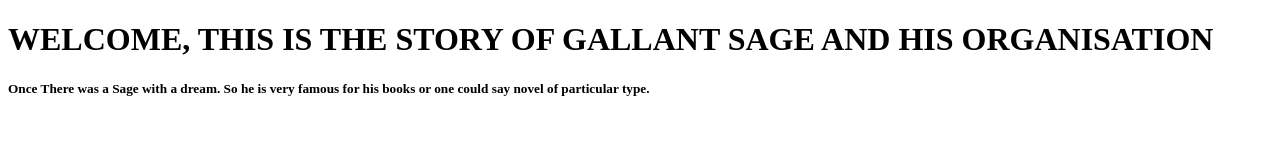
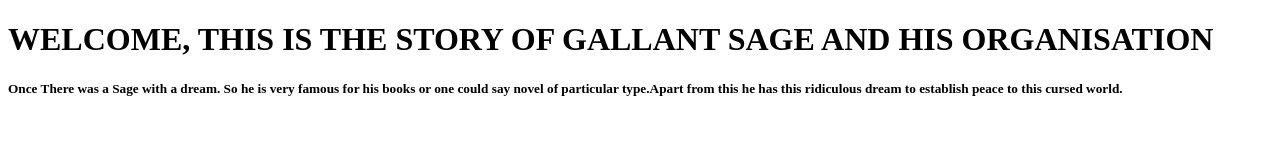
Before and after one commit to xii-vi/Rohit-Abhishek, a plain HTML site: page index.html in a window 1280 px wide. Drawn offline with Linux system fonts and the light colour scheme.

Commit message:
update : add details further

```diff
--- a/index.html
+++ b/index.html
@@ -1,4 +1,5 @@
 <!DOCTYPE html>
+
 <html lang="en">
 <head>
     <meta charset="UTF-8">
@@ -9,6 +10,6 @@
 <body>
     <H1>WELCOME, THIS IS THE STORY OF GALLANT SAGE AND HIS ORGANISATION</H1>
     <h5> Once There was a Sage with a dream.
-    So he is very famous for his books or one could say novel of particular type.</h5>
+    So he is very famous for his books or one could say novel of particular type.Apart from this he has this ridiculous dream to establish peace to this cursed world. </h5>
 </body>
 </html>
```
